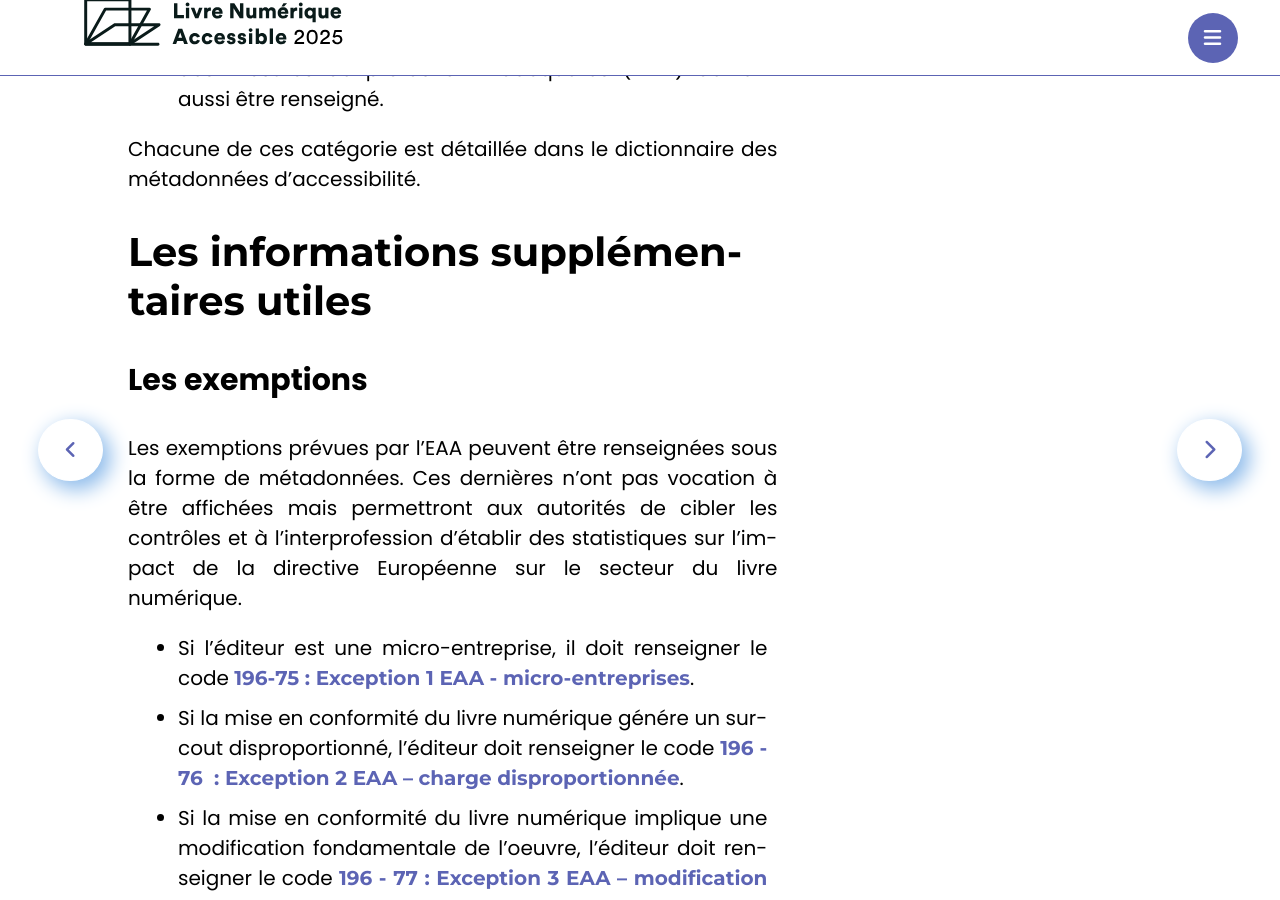
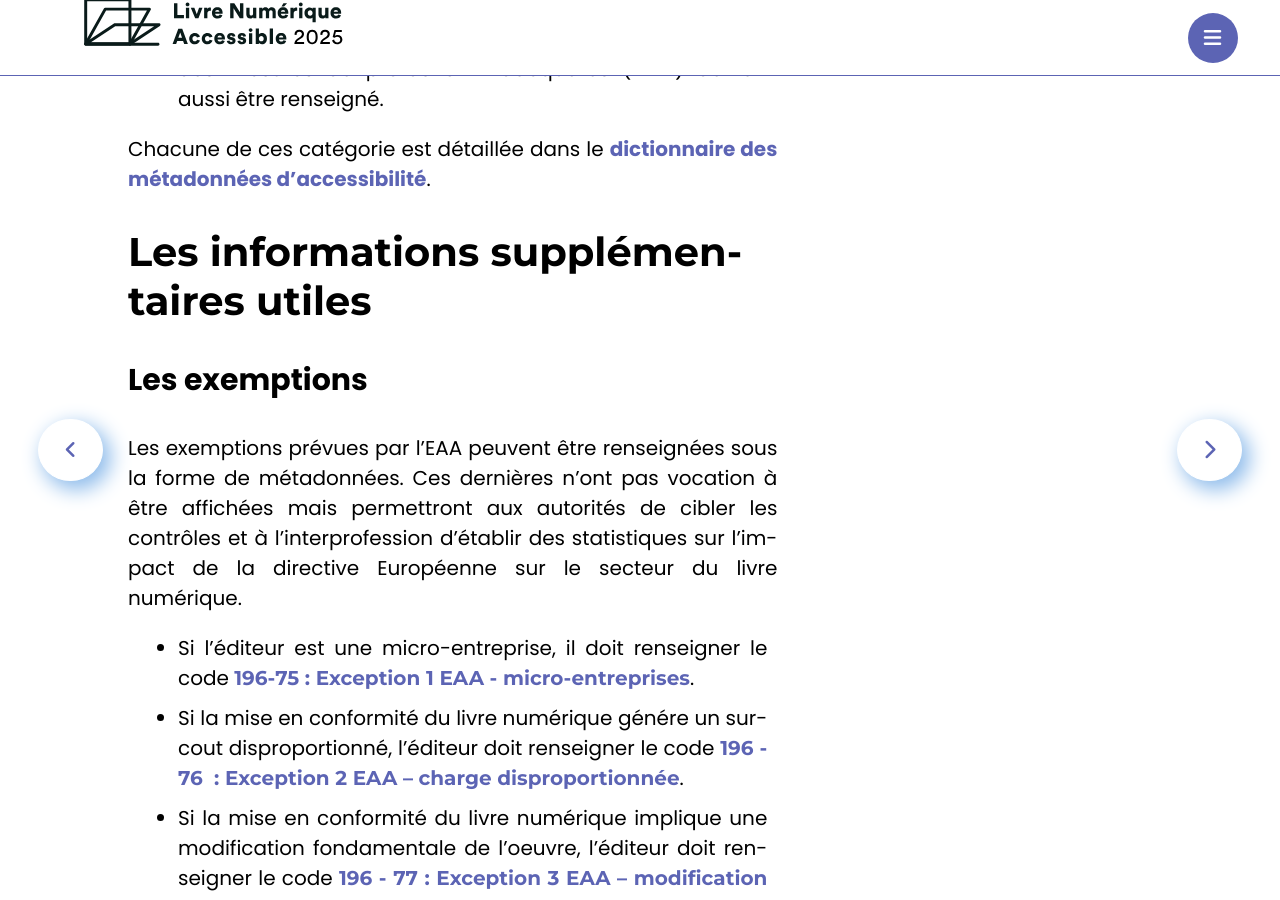
Before and after one commit to edition-accessible/lina25, a Jekyll site: the page built from pages/collecter.md, in a window 1280 px wide and 900 px high, scrolled down 2413 px. Built offline with Jekyll 4.4.1, drawn with Linux system fonts in a browser that asks for light colours; nearby versions of some CDN libraries; comment, search, counter and statistics services are not loaded; some of the changed lines change nothing that is shown; some of the changed text lies outside the part shown.

Commit message:
Missing link to the dictionary

```diff
--- a/pages/collecter.md
+++ b/pages/collecter.md
@@ -32,7 +32,7 @@ Les exigences de la directive Européenne impliquent que des informations sont d
 * les **risques** physiologiques éventuels liés à l'épilepsie ou à l'hypersensibilité.
 * le **blocage** éventuel des fonctionnalités d’accessibilité par des mesures de protection inadéquates (DRM) devrait aussi être renseigné.
 
-Chacune de ces catégorie est détaillée dans le dictionnaire des métadonnées d'accessibilité.
+Chacune de ces catégorie est détaillée dans le <a href="https://www.lina25.fr/ressources/metadonnees">dictionnaire des métadonnées d'accessibilité</a>.
 
 ## Les informations supplémentaires utiles
 
@@ -67,7 +67,8 @@ Les codes 196 94 à 99 permettent de renseigner les utilisateurs sur la démarch
 <section  class="ressources" markdown="1">
 <h2> Ressources</h2>
 <ul>
-
+<li> <a href="https://www.lina25.fr/ressources/metadonnees" class="link color_orange" target="_self">Dictionnaire des métadonnées d'accessibilité</a>
+</li>
 <li>
 <a href="../ressources/Informer" class="link color_orange" target="_self">Étude française sur l'affichage des informations d'accessibilité</a>
 </li>
```
